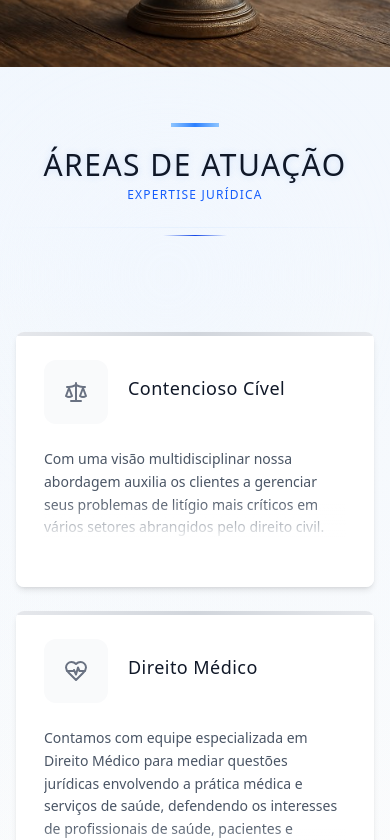
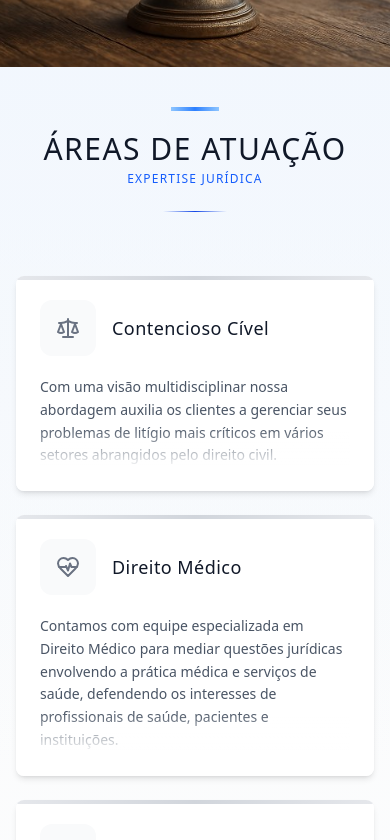
Before and after one commit to iagosoave/lp-soave, a React (Vite) app: page / in a window 390 px wide. Shown: the part 2080-2920 px from the top of the page. Built offline with nearby package versions, Linux system fonts and the light colour scheme.

Commit message:
first commit

```diff
--- a/src/components/PracticeAreasSection.jsx
+++ b/src/components/PracticeAreasSection.jsx
@@ -15,9 +15,27 @@ const PracticeAreasSection = () => {
   // Estado para controlar o card expandido/em foco
   const [activeCard, setActiveCard] = useState(null);
   const [isInView, setIsInView] = useState(false);
+  const [isMobile, setIsMobile] = useState(false);
   const sectionRef = useRef(null);
 
-  // Detectar quando a seção estiver visível na tela
+  // Detectar se é dispositivo móvel
+  useEffect(() => {
+    const checkIfMobile = () => {
+      setIsMobile(window.innerWidth < 768);
+    };
+
+    // Verificação inicial
+    checkIfMobile();
+
+    // Atualizar ao redimensionar a janela
+    window.addEventListener('resize', checkIfMobile);
+
+    return () => {
+      window.removeEventListener('resize', checkIfMobile);
+    };
+  }, []);
+
+  // Detectar quando a seção estiver visível na tela - com threshold menor para mobile
   useEffect(() => {
     const observer = new IntersectionObserver(
       ([entry]) => {
@@ -25,7 +43,7 @@ const PracticeAreasSection = () => {
           setIsInView(true);
         }
       },
-      { threshold: 0.2 }
+      { threshold: isMobile ? 0.1 : 0.2 }
     );
 
     if (sectionRef.current) {
@@ -37,7 +55,7 @@ const PracticeAreasSection = () => {
         observer.unobserve(sectionRef.current);
       }
     };
-  }, []);
+  }, [isMobile]);
 
   // Efeito de scroll suave para os links de âncora
   useEffect(() => {
@@ -112,15 +130,15 @@ const PracticeAreasSection = () => {
     }
   ];
 
-  // Variantes de animação para framer-motion
+  // Variantes de animação - simplificadas para mobile
   const containerVariants = {
     hidden: { opacity: 0 },
     visible: {
       opacity: 1,
       transition: {
         when: "beforeChildren",
-        staggerChildren: 0.1,
-        delayChildren: 0.3
+        staggerChildren: isMobile ? 0.05 : 0.1,
+        delayChildren: isMobile ? 0.1 : 0.3
       }
     }
   };
@@ -130,7 +148,7 @@ const PracticeAreasSection = () => {
     visible: {
       y: 0,
       opacity: 1,
-      transition: { duration: 0.6, ease: "easeOut" }
+      transition: { duration: isMobile ? 0.4 : 0.6, ease: "easeOut" }
     }
   };
 
@@ -140,7 +158,7 @@ const PracticeAreasSection = () => {
       y: 0,
       opacity: 1,
       transition: {
-        duration: 0.8,
+        duration: isMobile ? 0.5 : 0.8,
         ease: "easeOut"
       }
     }
@@ -152,18 +170,21 @@ const PracticeAreasSection = () => {
       width: "4rem",
       opacity: 1,
       transition: {
-        duration: 0.8,
+        duration: isMobile ? 0.5 : 0.8,
         ease: "easeOut",
-        delay: 0.4
+        delay: isMobile ? 0.2 : 0.4
       }
     }
   };
 
-  const staggerDelay = 0.1;
+  const staggerDelay = isMobile ? 0.05 : 0.1;
 
-  // Animar partículas de fundo
-  const particleCount = 12;
+  // Animar partículas de fundo - reduzidas para mobile
+  const particleCount = isMobile ? 4 : 12;
   const renderBackgroundParticles = () => {
+    // Omitir partículas na versão mobile para melhorar performance
+    if (isMobile) return null;
+
     const particles = [];
     for (let i = 0; i < particleCount; i++) {
       particles.push(
@@ -193,19 +214,20 @@ const PracticeAreasSection = () => {
   return (
     <section
       id="areas"
-      className="py-20 md:py-28 relative bg-gradient-to-b from-gray-50 to-white overflow-hidden"
+      className="py-16 md:py-28 relative bg-gradient-to-b from-gray-50 to-white overflow-hidden"
       ref={sectionRef}
     >
-      {/* Elementos de design de fundo aprimorados */}
+      {/* Elementos de design de fundo aprimorados - simplificados para mobile */}
       <div className="absolute top-0 left-0 right-0 h-1/3 bg-gradient-to-b from-blue-50 to-transparent opacity-70"></div>
+
+      {/* Limitar efeitos de fundo em dispositivos móveis */}
+      {!isMobile && (
+        <>
           <div className="absolute top-20 left-10 w-64 h-64 rounded-full bg-blue-50 blur-3xl opacity-40"></div>
           <div className="absolute bottom-20 right-10 w-80 h-80 rounded-full bg-gray-100 blur-3xl opacity-50"></div>
           <div className="absolute top-1/2 left-1/2 transform -translate-x-1/2 -translate-y-1/2 w-full h-full bg-gradient-to-br from-blue-50/10 via-transparent to-gray-50/20"></div>
 
-      {/* Partículas animadas para dar dinamismo ao fundo */}
-      {renderBackgroundParticles()}
-
-      {/* Linhas decorativas */}
+          {/* Linhas decorativas - apenas para desktop */}
           <motion.div
             className="absolute top-40 left-0 h-px w-full bg-gradient-to-r from-transparent via-blue-200 to-transparent opacity-30"
             animate={{
@@ -229,11 +251,16 @@ const PracticeAreasSection = () => {
               delay: 2
             }}
           ></motion.div>
+        </>
+      )}
+
+      {/* Partículas animadas - somente para desktop */}
+      {renderBackgroundParticles()}
 
       <div className="max-w-7xl mx-auto px-4 sm:px-6 lg:px-8 relative z-10">
         {/* Título com animação aprimorada e melhor alinhamento */}
         <motion.div
-          className="text-center mb-24 flex flex-col items-center justify-center"
+          className="text-center mb-16 md:mb-24 flex flex-col items-center justify-center"
           initial="hidden"
           animate={isInView ? "visible" : "hidden"}
           variants={containerVariants}
@@ -242,14 +269,17 @@ const PracticeAreasSection = () => {
             className="relative inline-flex flex-col items-center"
             variants={titleVariants}
           >
-            {/* Elementos decorativos ao redor do título - reposicionados para melhor alinhamento */}
+            {/* Elementos decorativos ao redor do título - simplificados para mobile */}
             <motion.div
               className="absolute -top-6 left-1/2 transform -translate-x-1/2 w-12 h-1 bg-gradient-to-r from-blue-300 via-blue-500 to-blue-300"
               initial={{ width: 0, opacity: 0 }}
               animate={isInView ? { width: 48, opacity: 1 } : { width: 0, opacity: 0 }}
-              transition={{ delay: 0.2, duration: 0.8 }}
+              transition={{ delay: isMobile ? 0.1 : 0.2, duration: isMobile ? 0.5 : 0.8 }}
             ></motion.div>
 
+            {/* Elementos decorativos avançados - apenas para desktop */}
+            {!isMobile && (
+              <>
                 <motion.div
                   className="absolute -left-6 top-1/2 transform -translate-y-1/2 w-4 h-4 rounded-full"
                   initial={{ scale: 0, opacity: 0 }}
@@ -273,6 +303,8 @@ const PracticeAreasSection = () => {
                 >
                   <div className="w-full h-full rounded-full bg-blue-200 animate-ping opacity-30 duration-800 delay-700"></div>
                 </motion.div>
+              </>
+            )}
 
             {/* Título principal com texto centralizado e melhor posicionamento */}
             <motion.h2
@@ -281,16 +313,21 @@ const PracticeAreasSection = () => {
               animate={isInView ? {
                 y: 0,
                 opacity: 1,
-                textShadow: ['0px 0px 0px rgba(0,0,0,0)', '0px 0px 8px rgba(59,130,246,0.2)', '0px 0px 0px rgba(0,0,0,0)']
+                // Simplificar animação em dispositivos móveis
+                textShadow: isMobile ? undefined : [
+                  '0px 0px 0px rgba(0,0,0,0)',
+                  '0px 0px 8px rgba(59,130,246,0.2)',
+                  '0px 0px 0px rgba(0,0,0,0)'
+                ]
               } : {}}
               transition={{
-                duration: 1,
-                textShadow: {
+                duration: isMobile ? 0.6 : 1,
+                textShadow: !isMobile ? {
                   duration: 2,
                   repeat: Infinity,
                   repeatType: "reverse",
                   ease: "easeInOut"
-                }
+                } : undefined
               }}
             >
               ÁREAS DE ATUAÇÃO
@@ -301,7 +338,7 @@ const PracticeAreasSection = () => {
               className="text-xs text-blue-600 font-medium tracking-widest block mt-1 text-center"
               initial={{ opacity: 0, y: 5 }}
               animate={isInView ? { opacity: 1, y: 0 } : { opacity: 0, y: 5 }}
-              transition={{ delay: 0.4, duration: 0.6 }}
+              transition={{ delay: isMobile ? 0.2 : 0.4, duration: isMobile ? 0.4 : 0.6 }}
             >
               EXPERTISE JURÍDICA
             </motion.span>
@@ -309,13 +346,13 @@ const PracticeAreasSection = () => {
 
           {/* Linha decorativa animada - centralizada adequadamente */}
           <motion.div
-            className="h-px bg-gradient-to-r from-transparent via-blue-700 to-transparent mx-auto mt-8 w-16"
+            className="h-px bg-gradient-to-r from-transparent via-blue-700 to-transparent mx-auto mt-6 md:mt-8 w-16"
             variants={lineVariants}
             animate={isInView ? {
               width: ["0%", "4rem", "4rem"],
               x: ["-1rem", "0rem", "0rem"]
             } : {}}
-            transition={{ duration: 1, times: [0, 0.7, 1] }}
+            transition={{ duration: isMobile ? 0.6 : 1, times: [0, 0.7, 1] }}
           ></motion.div>
         </motion.div>
 
@@ -329,171 +366,113 @@ const PracticeAreasSection = () => {
           {areas.map((area, index) => (
             <motion.div
               key={area.id}
-              className={`group relative overflow-hidden rounded-lg transition-all duration-500 ease-in-out ${activeCard === area.id ? 'shadow-xl' : 'shadow-md hover:shadow-xl'} backdrop-blur-sm bg-white/95`}
+              className={`group relative overflow-hidden rounded-lg transition-all duration-300 ease-in-out ${activeCard === area.id ? 'shadow-xl' : 'shadow-md hover:shadow-xl'} backdrop-blur-sm bg-white/95`}
               variants={itemVariants}
               custom={index}
               transition={{ delay: index * staggerDelay }}
-              whileHover={{
+              whileHover={!isMobile ? {
                 y: -5,
                 transition: { duration: 0.3, ease: "easeOut" }
-              }}
-              onMouseEnter={() => setActiveCard(area.id)}
-              onMouseLeave={() => setActiveCard(null)}
+              } : {}}
+              onMouseEnter={() => !isMobile && setActiveCard(area.id)}
+              onMouseLeave={() => !isMobile && setActiveCard(null)}
+              onClick={() => isMobile && setActiveCard(activeCard === area.id ? null : area.id)}
               id={area.id}
             >
               {/* Efeito de gradiente na borda superior */}
               <div
-                className={`h-1 w-full absolute top-0 left-0 right-0 transition-all duration-700 ease-in-out ${activeCard === area.id ? 'bg-gradient-to-r from-blue-400 via-blue-600 to-blue-800' : 'bg-gradient-to-r from-gray-200 via-gray-300 to-gray-200'}`}
+                className={`h-1 w-full absolute top-0 left-0 right-0 transition-all duration-300 ease-in-out ${activeCard === area.id ? 'bg-gradient-to-r from-blue-400 via-blue-600 to-blue-800' : 'bg-gradient-to-r from-gray-200 via-gray-300 to-gray-200'}`}
               ></div>
 
-              {/* Efeito de brilho ao passar o mouse */}
+              {/* Efeito de brilho ao passar o mouse - simplificado para mobile */}
+              {!isMobile && (
                 <div
                   className={`absolute -inset-px bg-gradient-to-r from-blue-400 to-blue-600 opacity-0 ${activeCard === area.id ? 'opacity-10' : 'group-hover:opacity-5'} transition-opacity duration-700 rounded-lg blur-md`}
                 ></div>
+              )}
 
-              <div className="p-7 md:p-8 relative z-10">
+              <div className="p-6 md:p-8 relative z-10">
                 {/* Ícone animado com design aprimorado */}
-                <div className="flex items-center mb-6">
-                  <motion.div
-                    className={`relative w-16 h-16 rounded-xl flex items-center justify-center mr-5 transition-all duration-500 ease-in-out overflow-hidden ${activeCard === area.id ? 'bg-gradient-to-br from-blue-50 to-blue-100 text-blue-600 shadow-md' : 'bg-gray-50 text-gray-500 group-hover:bg-blue-50/80 group-hover:text-blue-500'}`}
-                    whileHover={{ rotate: [0, -2, 2, 0], scale: 1.05 }}
-                    animate={activeCard === area.id ? { scale: [1, 1.05, 1] } : {}}
-                    transition={{ duration: 0.8, ease: "easeOut" }}
+                <div className="flex items-center mb-5 md:mb-6">
+                  <div
+                    className={`relative w-14 h-14 md:w-16 md:h-16 rounded-xl flex items-center justify-center mr-4 md:mr-5 transition-all duration-300 ease-in-out ${activeCard === area.id ? 'bg-gradient-to-br from-blue-50 to-blue-100 text-blue-600 shadow-md' : 'bg-gray-50 text-gray-500'}`}
                   >
-                    {/* Elemento de decoração no ícone */}
-                    <div className={`absolute inset-0 bg-gradient-to-tr from-blue-200/0 via-blue-400/10 to-transparent rounded-xl opacity-0 transition-opacity duration-500 ${activeCard === area.id ? 'opacity-100' : 'group-hover:opacity-40'}`}></div>
+                    {/* Efeitos de decoração simplificados */}
+                    <div className={`absolute inset-0 bg-gradient-to-tr from-blue-200/0 via-blue-400/10 to-transparent rounded-xl opacity-0 transition-opacity duration-300 ${activeCard === area.id ? 'opacity-100' : ''}`}></div>
 
-                    {/* Efeito de brilho no ícone */}
-                    <motion.div
-                      className="absolute inset-0 bg-gradient-to-tr from-transparent via-white to-transparent opacity-0 rotate-12 rounded-xl"
-                      animate={activeCard === area.id ? {
-                        x: ['-100%', '100%'],
-                        opacity: [0, 0.4, 0]
-                      } : {}}
-                      transition={{
-                        duration: 1.5,
-                        ease: "easeInOut",
-                        repeat: activeCard === area.id ? Infinity : 0,
-                        repeatDelay: 3
-                      }}
-                    />
-
-                    <motion.div
-                      className="relative z-10"
-                      animate={activeCard === area.id ? {
-                        scale: [1, 1.15, 1],
-                        rotate: [0, -3, 3, 0]
-                      } : {}}
-                      transition={{
-                        duration: 0.8,
-                        ease: "easeInOut"
-                      }}
-                    >
+                    {/* Ícone com animação simplificada */}
+                    <div className="relative z-10">
                       {area.icon}
-                    </motion.div>
-
-                    {/* Círculo de efeito */}
-                    <motion.div
-                      className="absolute -inset-1 border border-blue-200/70 rounded-xl opacity-0"
-                      animate={activeCard === area.id ? {
-                        opacity: [0, 0.7, 0],
-                        scale: [0.8, 1.2]
-                      } : {}}
-                      transition={{
-                        duration: 2,
-                        ease: "easeOut",
-                        repeat: activeCard === area.id ? Infinity : 0,
-                        repeatDelay: 1
-                      }}
-                    />
-                  </motion.div>
+                    </div>
+                  </div>
 
                   <div>
-                    <motion.h3
-                      className={`text-lg md:text-xl font-medium transition-colors duration-300 tracking-wide ${activeCard === area.id ? 'text-blue-800' : 'text-gray-900 group-hover:text-blue-700'}`}
-                      animate={activeCard === area.id ? {
-                        x: [0, 5, 0],
-                        textShadow: ['0px 0px 0px rgba(0,0,0,0)', '0px 0px 4px rgba(59,130,246,0.3)', '0px 0px 0px rgba(0,0,0,0)']
-                      } : {}}
-                      transition={{ duration: 0.7 }}
+                    <h3
+                      className={`text-lg md:text-xl font-medium transition-colors duration-300 tracking-wide ${activeCard === area.id ? 'text-blue-800' : 'text-gray-900'}`}
                     >
                       {area.title}
-                    </motion.h3>
+                    </h3>
+
+                    {activeCard === area.id && (
                       <motion.div
                         className="h-0.5 bg-gradient-to-r from-transparent via-blue-500 to-transparent rounded-full mt-1.5"
                         initial={{ width: 0, opacity: 0 }}
-                      animate={activeCard === area.id
-                        ? { width: "100%", opacity: 1 }
-                        : { width: "0%", opacity: 0, transition: { duration: 0.3 } }
-                      }
-                      transition={{ duration: 0.5, ease: "easeOut" }}
+                        animate={{ width: "100%", opacity: 1 }}
+                        transition={{ duration: 0.3 }}
                       ></motion.div>
+                    )}
                   </div>
                 </div>
 
-                {/* Descrição com animações aprimoradas */}
+                {/* Descrição com animações simplificadas */}
                 <div
-                  className={`relative overflow-hidden transition-all duration-700 ease-in-out ${activeCard === area.id ? 'max-h-60 translate-y-0' : 'max-h-36 group-hover:max-h-40'}`}
-                >
-                  <motion.div
-                    initial={false}
-                    animate={activeCard === area.id ? {
-                      y: [5, 0],
-                      opacity: [0.9, 1]
-                    } : {}}
-                    transition={{ duration: 0.5 }}
+                  className={`relative overflow-hidden transition-all duration-300 ease-in-out ${activeCard === area.id ? 'max-h-60' : 'max-h-36'}`}
                 >
                   <p className={`text-sm leading-relaxed ${activeCard === area.id ? 'text-gray-700' : 'text-gray-600'}`}>
                     {area.description}
                   </p>
 
-                    {/* Elemento visual para destacar pontos-chave */}
-                    <div className={`mt-3 transition-all duration-700 ease-in-out ${activeCard === area.id ? 'opacity-100' : 'opacity-0 hidden'}`}>
+                  {/* Elemento visual para destacar pontos-chave - apenas quando ativo */}
+                  {activeCard === area.id && (
+                    <div className="mt-3">
                       <div className="flex items-center space-x-2">
-                        <motion.div
-                          className="h-1 w-1 rounded-full bg-blue-500"
-                          animate={{ scale: [1, 1.5, 1] }}
-                          transition={{
-                            duration: 1.5,
-                            repeat: Infinity,
-                            repeatType: "reverse"
-                          }}
-                        />
+                        <div className="h-1 w-1 rounded-full bg-blue-500" />
                         <span className="text-xs text-blue-700 font-medium">Expertise especializada</span>
                       </div>
                     </div>
-                  </motion.div>
+                  )}
 
-                  {/* Efeito de gradiente no final do texto quando em hover */}
+                  {/* Efeito de gradiente no final do texto */}
                   <div
-                    className={`absolute bottom-0 left-0 right-0 h-10 bg-gradient-to-t from-white/95 to-transparent transition-opacity duration-500 ${activeCard === area.id ? 'opacity-0' : 'opacity-100'}`}
+                    className={`absolute bottom-0 left-0 right-0 h-10 bg-gradient-to-t from-white/95 to-transparent transition-opacity duration-300 ${activeCard === area.id ? 'opacity-0' : 'opacity-100'}`}
                   ></div>
                 </div>
 
-                {/* Indicador visual interativo */}
+                {/* Indicador visual interativo - simplificado */}
+                {activeCard === area.id && (
                   <div className="mt-4 flex justify-end items-center">
                     <motion.div
-                    className={`h-1 w-0 bg-blue-500 rounded-full transition-all duration-700 ease-in-out ${activeCard === area.id ? 'w-1/4' : 'group-hover:w-1/6'}`}
-                    animate={activeCard === area.id ? { width: ["0%", "25%"] } : {}}
-                    transition={{ duration: 0.8, ease: "easeOut" }}
+                      className="h-1 w-1/4 bg-blue-500 rounded-full"
+                      initial={{ width: 0 }}
+                      animate={{ width: "25%" }}
+                      transition={{ duration: 0.3 }}
                     ></motion.div>
                   </div>
+                )}
               </div>
 
-              {/* Efeito de reflexo ao passar o mouse */}
-              <div
-                className={`absolute top-0 left-0 right-0 h-full w-full bg-gradient-to-r from-transparent via-white/20 to-transparent -translate-x-full group-hover:translate-x-full transition-all duration-1000 ease-in-out opacity-0 ${activeCard === area.id ? 'opacity-30' : 'group-hover:opacity-20'}`}
-              ></div>
+              {/* Remover efeitos de reflexo complexos em dispositivos móveis */}
             </motion.div>
           ))}
         </motion.div>
 
-        {/* Elemento decorativo final */}
+        {/* Elemento decorativo final - simplificado para mobile */}
+        {!isMobile && (
           <motion.div
-          className="mt-20 md:mt-24 flex justify-center items-center"
+            className="mt-16 md:mt-24 flex justify-center items-center"
             initial={{ opacity: 0, scale: 0.8 }}
             animate={isInView ? { opacity: 1, scale: 1 } : { opacity: 0, scale: 0.8 }}
-          transition={{ delay: 1, duration: 0.8 }}
+            transition={{ delay: 0.5, duration: 0.6 }}
           >
             <motion.div
               className="h-0.5 w-4 bg-blue-400 mx-1 rounded-full"
@@ -528,6 +507,7 @@ const PracticeAreasSection = () => {
               }}
             ></motion.div>
           </motion.div>
+        )}
       </div>
     </section>
   );
```
Lines whose indentation alone changed are shown as unchanged.
